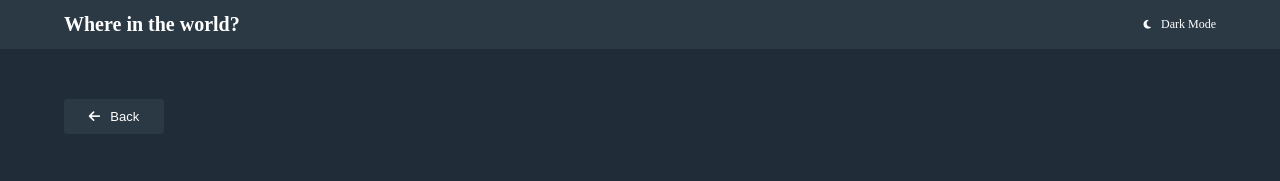
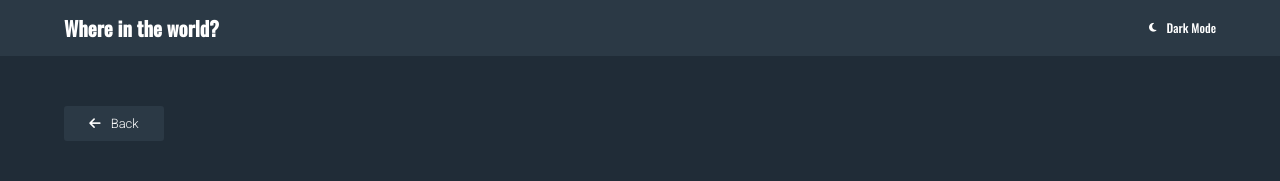
Before and after one commit to Ike-chukwu/rest-countries-api, a plain HTML site: page pages/page1.html in a window 1280 px wide. Shown: the top 181 px of the page. Drawn offline with nearby package versions, Linux system fonts and the light colour scheme; no server answers.

Commit message:
updated font

```diff
--- a/pages/page1.html
+++ b/pages/page1.html
@@ -11,6 +11,7 @@
       crossorigin="anonymous"
       referrerpolicy="no-referrer"
     />
+    <link href="https://fonts.googleapis.com/css2?family=Oswald:wght@500&family=Roboto:wght@300&display=swap" rel="stylesheet">
     <link rel="stylesheet" href="../style.css" />
     <script src="../jspack.js/common.js" defer></script>
     <title>Country details</title>
--- a/style.css
+++ b/style.css
@@ -3,6 +3,15 @@
     padding: 0;
     box-sizing: border-box;
     transition: all .3s linear;
+}
+
+
+h1,h2,h3,h4,h5,h6,p{
+    font-family: 'Oswald', sans-serif;
+}
+
+span,li,a{
+    font-family: 'Roboto', sans-serif;
 }
 
 html{
```
Also changed, not shown: pages/index.html (+1 -0 lines).
